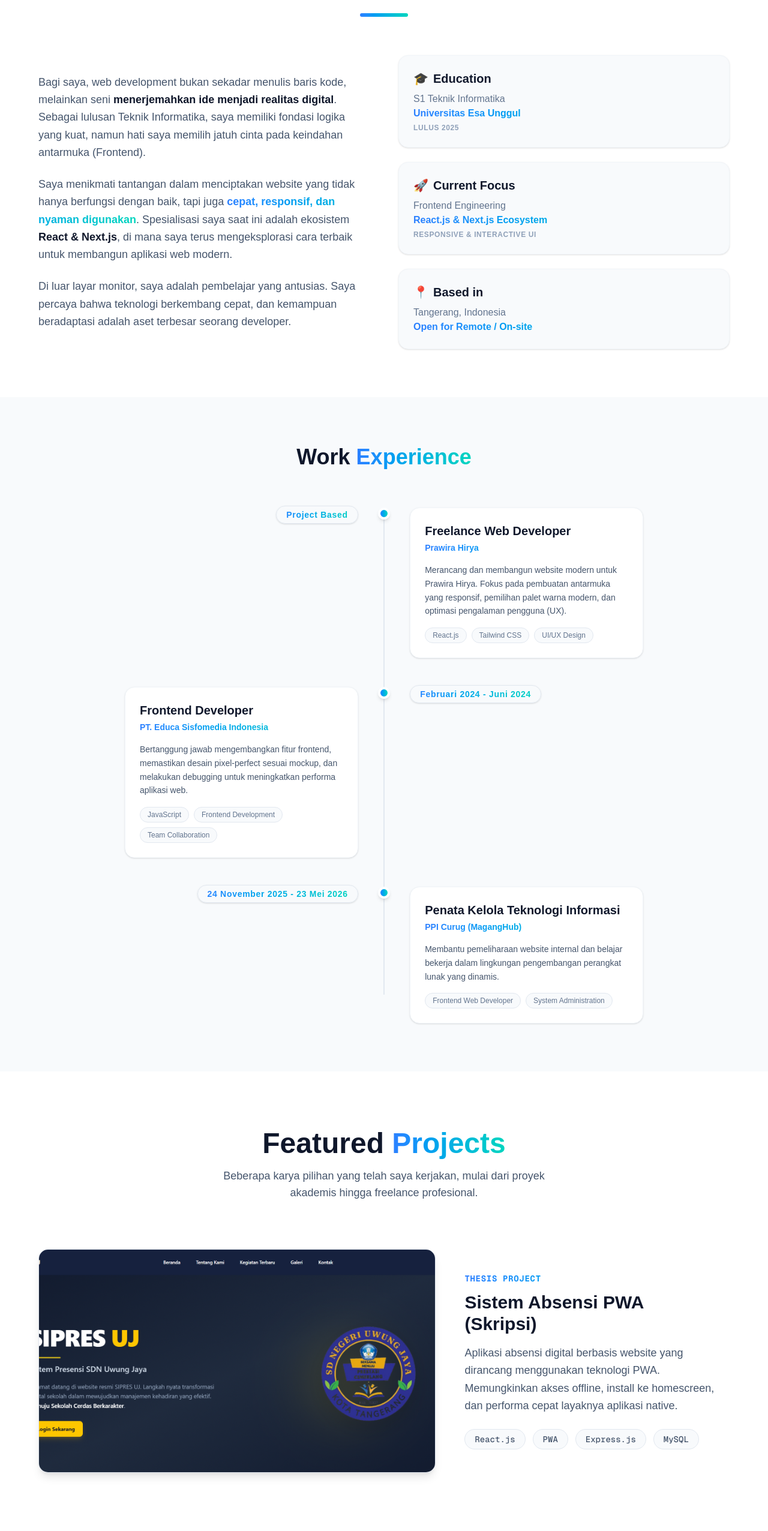
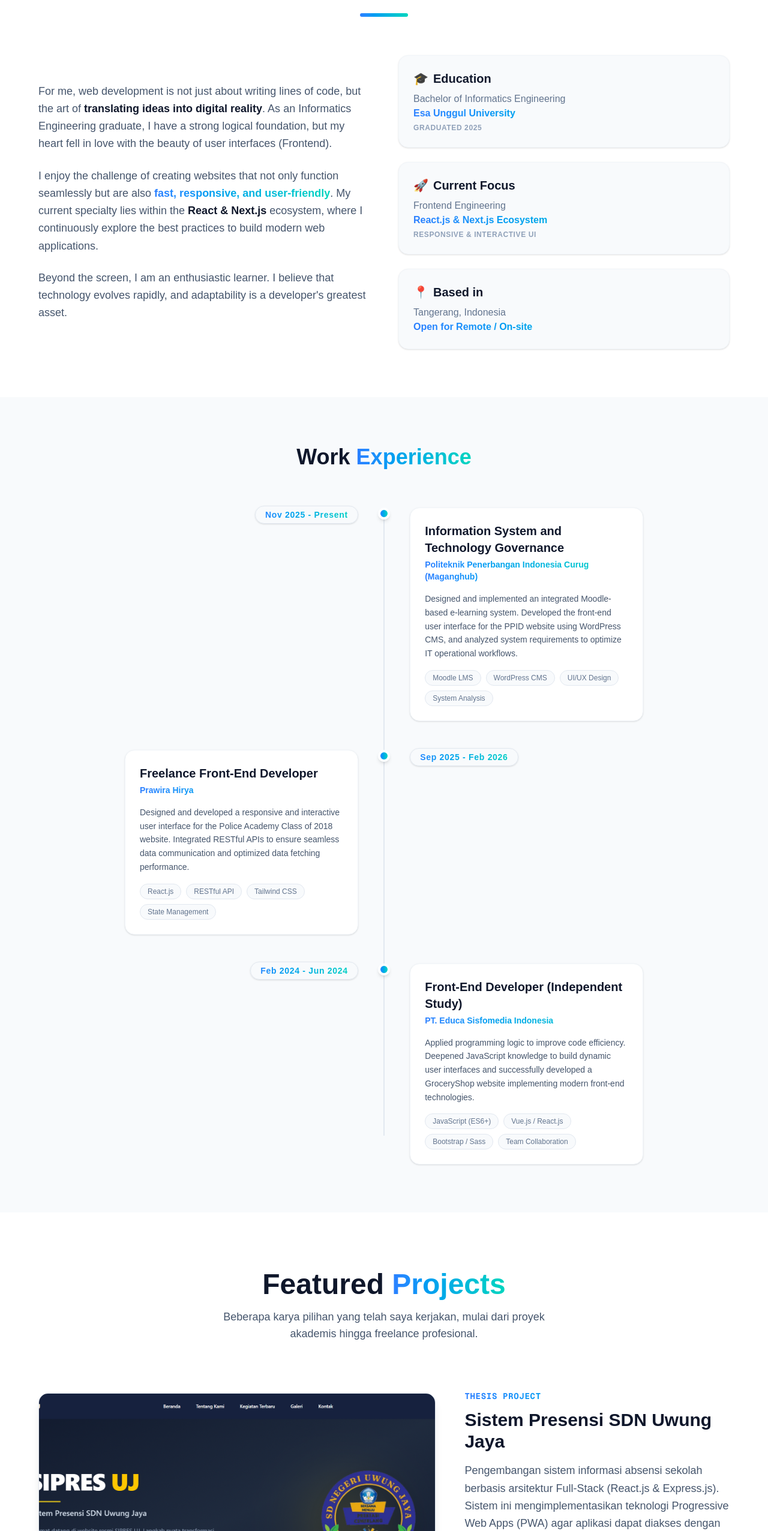
Before and after one commit to AndikaDzaki/portofolio-dzaki, a Next.js app: page / in a window 1280 px wide. Shown: the part 914-3466 px from the top of the page at 60% size. Built offline with nearby package versions, Linux system fonts and the light colour scheme.

Commit message:
update jek

```diff
--- a/src/app/components/About.jsx
+++ b/src/app/components/About.jsx
@@ -10,35 +10,32 @@ const About = () => {
           <h2 className="text-3xl md:text-4xl font-bold mb-4 text-slate-900">
             About <span className="text-transparent bg-clip-text bg-gradient-to-r from-blue-500 to-teal-400">Me</span>
           </h2>
-          {/* Garis bawah diubah menjadi gradasi agar senada */}
+          {/* Underline */}
           <div className="w-20 h-1.5 bg-gradient-to-r from-blue-500 to-teal-400 mx-auto rounded-full"></div>
         </div>
 
         <div className="grid md:grid-cols-2 gap-12 items-center">
 
-          {/* Kolom Kiri: Storytelling */}
+          {/* Left Column: Storytelling */}
           <div className="space-y-6 text-slate-600 text-lg leading-relaxed">
             <p>
-              Bagi saya, web development bukan sekadar menulis baris kode, melainkan seni
-              <span className="text-slate-900 font-bold"> menerjemahkan ide menjadi realitas digital</span>.
-              Sebagai lulusan Teknik Informatika, saya memiliki fondasi logika yang kuat, namun hati saya
-              memilih jatuh cinta pada keindahan antarmuka (Frontend).
+              For me, web development is not just about writing lines of code, but the art of
+              <span className="text-slate-900 font-bold"> translating ideas into digital reality</span>.
+              As an Informatics Engineering graduate, I have a strong logical foundation, but my heart fell in love with the beauty of user interfaces (Frontend).
             </p>
 
             <p>
-              Saya menikmati tantangan dalam menciptakan website yang tidak hanya berfungsi dengan baik,
-              tapi juga <span className="text-transparent bg-clip-text bg-gradient-to-r from-blue-500 to-teal-400 font-bold">cepat, responsif, dan nyaman digunakan</span>.
-              Spesialisasi saya saat ini adalah ekosistem <span className="text-slate-900 font-bold">React & Next.js</span>,
-              di mana saya terus mengeksplorasi cara terbaik untuk membangun aplikasi web modern.
+              I enjoy the challenge of creating websites that not only function seamlessly but are also <span className="text-transparent bg-clip-text bg-gradient-to-r from-blue-500 to-teal-400 font-bold">fast, responsive, and user-friendly</span>.
+              My current specialty lies within the <span className="text-slate-900 font-bold">React & Next.js</span> ecosystem,
+              where I continuously explore the best practices to build modern web applications.
             </p>
 
             <p>
-              Di luar layar monitor, saya adalah pembelajar yang antusias. Saya percaya bahwa teknologi
-              berkembang cepat, dan kemampuan beradaptasi adalah aset terbesar seorang developer.
+              Beyond the screen, I am an enthusiastic learner. I believe that technology evolves rapidly, and adaptability is a developer&apos;s greatest asset.
             </p>
           </div>
 
-          {/* Kolom Kanan: Info Cards */}
+          {/* Right Column: Info Cards */}
           <div className="grid grid-cols-1 gap-6">
 
             {/* Card 1: Education */}
@@ -46,9 +43,9 @@ const About = () => {
               <h3 className="text-xl font-bold text-slate-900 mb-2 flex items-center gap-2">
                 <span>🎓</span> Education
               </h3>
-              <p className="text-slate-500">S1 Teknik Informatika</p>
-              <p className="text-transparent bg-clip-text bg-gradient-to-r from-blue-500 to-teal-400 font-bold">Universitas Esa Unggul</p>
-              <p className="text-xs text-slate-400 mt-1 uppercase tracking-wider font-semibold">Lulus 2025</p>
+              <p className="text-slate-500">Bachelor of Informatics Engineering</p>
+              <p className="text-transparent bg-clip-text bg-gradient-to-r from-blue-500 to-teal-400 font-bold">Esa Unggul University</p>
+              <p className="text-xs text-slate-400 mt-1 uppercase tracking-wider font-semibold">Graduated 2025</p>
             </div>
 
             {/* Card 2: Current Focus */}
--- a/src/app/components/Experience.jsx
+++ b/src/app/components/Experience.jsx
@@ -2,27 +2,27 @@ const Experience = () => {
   const experiences = [
     {
       id: 1,
-      role: "Freelance Web Developer",
-      company: "Prawira Hirya",
-      period: "Project Based",
-      description: "Merancang dan membangun website modern untuk Prawira Hirya. Fokus pada pembuatan antarmuka yang responsif, pemilihan palet warna modern, dan optimasi pengalaman pengguna (UX).",
-      tech: ["React.js", "Tailwind CSS", "UI/UX Design"]
+      role: "Information System and Technology Governance",
+      company: "Politeknik Penerbangan Indonesia Curug (Maganghub)",
+      period: "Nov 2025 - Present",
+      description: "Designed and implemented an integrated Moodle-based e-learning system. Developed the front-end user interface for the PPID website using WordPress CMS, and analyzed system requirements to optimize IT operational workflows.",
+      tech: ["Moodle LMS", "WordPress CMS", "UI/UX Design", "System Analysis"]
     },
     {
       id: 2,
-      role: "Frontend Developer",
-      company: "PT. Educa Sisfomedia Indonesia",
-      period: "Februari 2024 - Juni 2024",
-      description: "Bertanggung jawab mengembangkan fitur frontend, memastikan desain pixel-perfect sesuai mockup, dan melakukan debugging untuk meningkatkan performa aplikasi web.",
-      tech: ["JavaScript", "Frontend Development", "Team Collaboration"]
+      role: "Freelance Front-End Developer",
+      company: "Prawira Hirya",
+      period: "Sep 2025 - Feb 2026",
+      description: "Designed and developed a responsive and interactive user interface for the Police Academy Class of 2018 website. Integrated RESTful APIs to ensure seamless data communication and optimized data fetching performance.",
+      tech: ["React.js", "RESTful API", "Tailwind CSS", "State Management"]
     },
     {
       id: 3,
-      role: "Penata Kelola Teknologi Informasi",
-      company: "PPI Curug (MagangHub)",
-      period: "24 November 2025 - 23 Mei 2026",
-      description: "Membantu pemeliharaan website internal dan belajar bekerja dalam lingkungan pengembangan perangkat lunak yang dinamis.",
-      tech: ["Frontend Web Developer", "System Administration"]
+      role: "Front-End Developer (Independent Study)",
+      company: "PT. Educa Sisfomedia Indonesia",
+      period: "Feb 2024 - Jun 2024",
+      description: "Applied programming logic to improve code efficiency. Deepened JavaScript knowledge to build dynamic user interfaces and successfully developed a GroceryShop website implementing modern front-end technologies.",
+      tech: ["JavaScript (ES6+)", "Vue.js / React.js", "Bootstrap / Sass", "Team Collaboration"]
     },
   ];
 
@@ -30,38 +30,37 @@ const Experience = () => {
     <section id="experience" className="py-20 bg-slate-50 text-slate-900">
       <div className="max-w-4xl mx-auto px-4">
 
-        {/* Judul Section (Dengan Gradasi) */}
+        {/* Title Section */}
         <h2 className="text-3xl md:text-4xl font-bold text-center mb-16 text-slate-900">
           Work <span className="text-transparent bg-clip-text bg-gradient-to-r from-blue-500 to-teal-400">Experience</span>
         </h2>
 
-        {/* CONTAINER UTAMA */}
+        {/* MAIN CONTAINER */}
         <div className="relative space-y-12">
 
-          {/* --- GARIS VERTIKAL --- */}
+          {/* --- VERTICAL LINE --- */}
           <div className="absolute top-0 bottom-0 left-4 md:left-1/2 w-0.5 bg-slate-200 -translate-x-1/2"></div>
 
           {experiences.map((exp) => (
             <div key={exp.id} className="relative">
 
-              {/* --- TITIK DOT (Sekarang pakai Gradasi) --- */}
+              {/* --- DOT INDICATOR --- */}
               <div className="absolute top-0 left-4 md:left-1/2 w-5 h-5 bg-gradient-to-r from-blue-500 to-teal-400 rounded-full border-4 border-white shadow-md -translate-x-1/2 z-10"></div>
 
-              {/* --- LAYOUT KONTEN --- */}
+              {/* --- CONTENT LAYOUT --- */}
               <div className={`md:flex items-start justify-between ${exp.id % 2 === 0 ? 'flex-row-reverse' : ''}`}>
 
-                {/* 1. Sisi Waktu (Desktop) */}
+                {/* 1. Timeline Side (Desktop) */}
                 <div className={`hidden md:block w-[45%] ${exp.id % 2 === 0 ? 'text-left' : 'text-right'}`}>
-                  {/* Teks waktu juga diberi gradasi agar senada */}
                   <span className="text-transparent bg-clip-text bg-gradient-to-r from-blue-500 to-teal-400 font-bold text-sm tracking-wider bg-white px-4 py-1.5 rounded-full border border-slate-200 shadow-sm">
                     {exp.period}
                   </span>
                 </div>
 
-                {/* 2. Sisi Card (Konten Utama) */}
+                {/* 2. Card Side (Main Content) */}
                 <div className="ml-12 md:ml-0 md:w-[45%] bg-white border border-slate-100 p-6 rounded-2xl hover:border-teal-300 transition-all duration-300 shadow-sm hover:shadow-xl relative">
 
-                  {/* Waktu (Mobile) */}
+                  {/* Timeline (Mobile) */}
                   <span className="md:hidden inline-block mb-3 text-transparent bg-clip-text bg-gradient-to-r from-blue-500 to-teal-400 font-bold text-xs bg-slate-50 px-3 py-1 rounded-full border border-slate-200">
                     {exp.period}
                   </span>
@@ -70,7 +69,7 @@ const Experience = () => {
                     {exp.role}
                   </h3>
 
-                  {/* Nama Perusahaan (Dengan Gradasi) */}
+                  {/* Company Name */}
                   <h4 className="text-transparent bg-clip-text bg-gradient-to-r from-blue-500 to-teal-400 font-semibold text-sm mb-4">
                     {exp.company}
                   </h4>
@@ -79,7 +78,7 @@ const Experience = () => {
                     {exp.description}
                   </p>
 
-                  {/* Tags Tech Stack */}
+                  {/* Tech Stack Tags */}
                   <div className="flex flex-wrap gap-2">
                     {exp.tech.map((item, idx) => (
                       <span key={idx} className="text-xs font-medium text-slate-500 bg-slate-50 px-3 py-1 rounded-full border border-slate-200 hover:bg-teal-50 hover:text-teal-600 transition-colors cursor-default">
--- a/src/app/components/Projects.jsx
+++ b/src/app/components/Projects.jsx
@@ -7,21 +7,21 @@ const Projects = () => {
   const projects = [
     {
       id: 1,
-      title: "Sistem Absensi PWA (Skripsi)",
+      title: "Sistem Presensi SDN Uwung Jaya",
       fullname: "Rancang Bangun Absensi SDN Uwung Jaya dengan Penerapan Progressive Web Apps (PWA)",
       category: "Thesis Project",
-      description: "Aplikasi absensi digital berbasis website yang dirancang menggunakan teknologi PWA. Memungkinkan akses offline, install ke homescreen, dan performa cepat layaknya aplikasi native.",
+      description: "Pengembangan sistem informasi absensi sekolah berbasis arsitektur Full-Stack (React.js & Express.js). Sistem ini mengimplementasikan teknologi Progressive Web Apps (PWA) agar aplikasi dapat diakses dengan cepat menyerupai native app, serta dilengkapi dengan fitur integrasi notifikasi WhatsApp untuk pelaporan status kehadiran secara real-time.",
       tech: ["React.js", "PWA", "Express.js", "MySQL"],
       image: "/projects/sipres.png",
       link: "https://sistempresuj.netlify.app/",
-      color: "from-blue-400/30 to-teal-400/30" // Warna glow disesuaikan untuk light mode
+      color: "from-blue-400/30 to-teal-400/30"
     },
     {
       id: 2,
       title: "Prawira Hirya Website",
       fullname: "Modern Company Profile Web",
       category: "Freelance Project",
-      description: "Website profesional untuk CV Prawira Hirya. Fokus pada desain UI/UX yang modern, responsif, dan representatif untuk meningkatkan branding perusahaan kepada klien.",
+      description: "Pembuatan website company profile yang modern dan responsif untuk Prawira Hirya (Akademi Kepolisian Angkatan 2018). Dibangun dengan React.js dan Tailwind CSS, proyek ini berfokus pada perancangan antarmuka (UI/UX) yang elegan, interaktif, dan performa tinggi untuk merepresentasikan identitas serta dokumentasi kegiatan secara profesional.",
       tech: ["React.js", "Tailwind CSS", "UI/UX Design"],
       image: "/projects/prawira1.png",
       link: "https://www.prawirahirya.id/",
@@ -32,21 +32,43 @@ const Projects = () => {
       title: "Grocery Shop App",
       fullname: "E-Commerce Simulation",
       category: "Personal Project",
-      description: "Simulasi aplikasi toko belanja online dengan fitur keranjang belanja, manajemen state yang kompleks, dan integrasi API produk dummy.",
+      description: "Aplikasi simulasi e-commerce interaktif untuk toko kebutuhan sehari-hari. Proyek mandiri ini berfokus pada implementasi state management yang kompleks menggunakan Redux/Context API, serta simulasi integrasi REST API untuk mengelola katalog produk, logika keranjang belanja (cart system), dan simulasi checkout pengguna.",
       tech: ["React.js", "Redux/Context", "API Integration"],
       image: "/projects/grocery.png",
       link: "https://github.com/AndikaDzaki/repo-grocery-kamu",
       color: "from-blue-400/30 to-cyan-400/30"
     },
-    {
-      id: 3,
+   {
+      id: 4,
       title: "Aviation Training & Learning Application System (ATLAS)",
-      fullname: "Training Simulation",
+      fullname: "Sistem Pembelajaran dan Pelatihan Penerbangan",
       category: "Internship Project",
-      description: ".",
-      tech: ["React.js", "Redux/Context", "API Integration"],
+      description: "Perancangan dan implementasi sistem e-learning terintegrasi berbasis Moodle untuk mendukung kegiatan pembelajaran dan pelatihan di lingkungan instansi.",
+      tech: ["Moodle", "LMS", "System Administration"],
       image: "/projects/atlas.png",
       link: "https://github.com/AndikaDzaki/repo-grocery-kamu",
+      color: "from-blue-400/30 to-cyan-400/30"
+    },
+    {
+      id: 5,
+      title: "Website PPID PPI Curug",
+      fullname: "Pejabat Pengelola Informasi dan Dokumentasi",
+      category: "Internship Project",
+      description: "Pengembangan dan kustomisasi antarmuka (Front-End) website layanan informasi publik menggunakan CMS WordPress untuk mendukung transparansi data di lingkungan instansi.",
+      tech: ["WordPress", "CMS", "Theme Customization"],
+      image: "/projects/ppid.png",
+      link: "https://ppid.overthinkingku.com/",
+      color: "from-blue-400/30 to-cyan-400/30"
+    },
+    {
+      id: 6,
+      title: "Lapor TI",
+      fullname: "Sistem Layanan Helpdesk IT",
+      category: "Internship Project",
+      description: "Pengembangan dan kustomisasi antarmuka (UI) sistem helpdesk berbasis HESK. Proyek ini mencakup penyesuaian tata letak visual, implementasi custom field untuk pemetaan lokasi spesifik, serta konfigurasi alur pelaporan tiket (ticketing system) guna mempercepat penanganan kendala teknis di lingkungan instansi.",
+      tech: ["HESK", "PHP", "CSS", "MySQL"],
+      image: "/projects/lapor.png",
+      link: "https://laporti.overthinkingku.com/",
       color: "from-blue-400/30 to-cyan-400/30"
     }
   ];
--- a/src/app/layout.js
+++ b/src/app/layout.js
@@ -12,8 +12,8 @@ const geistMono = Geist_Mono({
 });
 
 export const metadata = {
-  title: "Create Next App",
-  description: "Generated by create next app",
+  title: "Portofolio Andika Dzaki",
+  description: "Jelajahi proyek dan pengalaman Andika Dzaki dalam Front-End Web Development, UI/UX, dan tata kelola sistem informasi.",
 };
 
 export default function RootLayout({ children }) {
```
Also changed, not shown: public/Projects/lapor.png (added), public/Projects/ppid.png (added).
